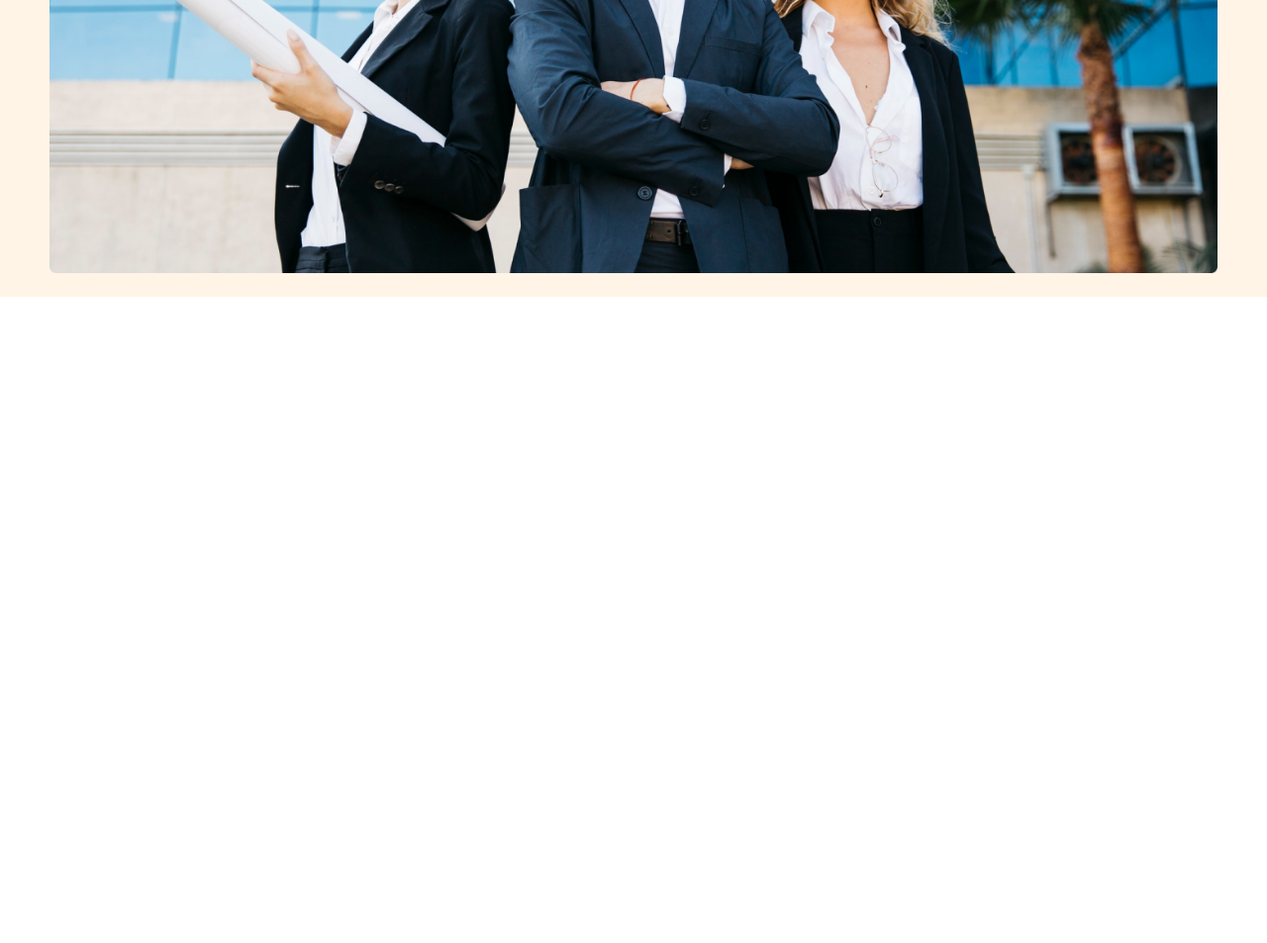
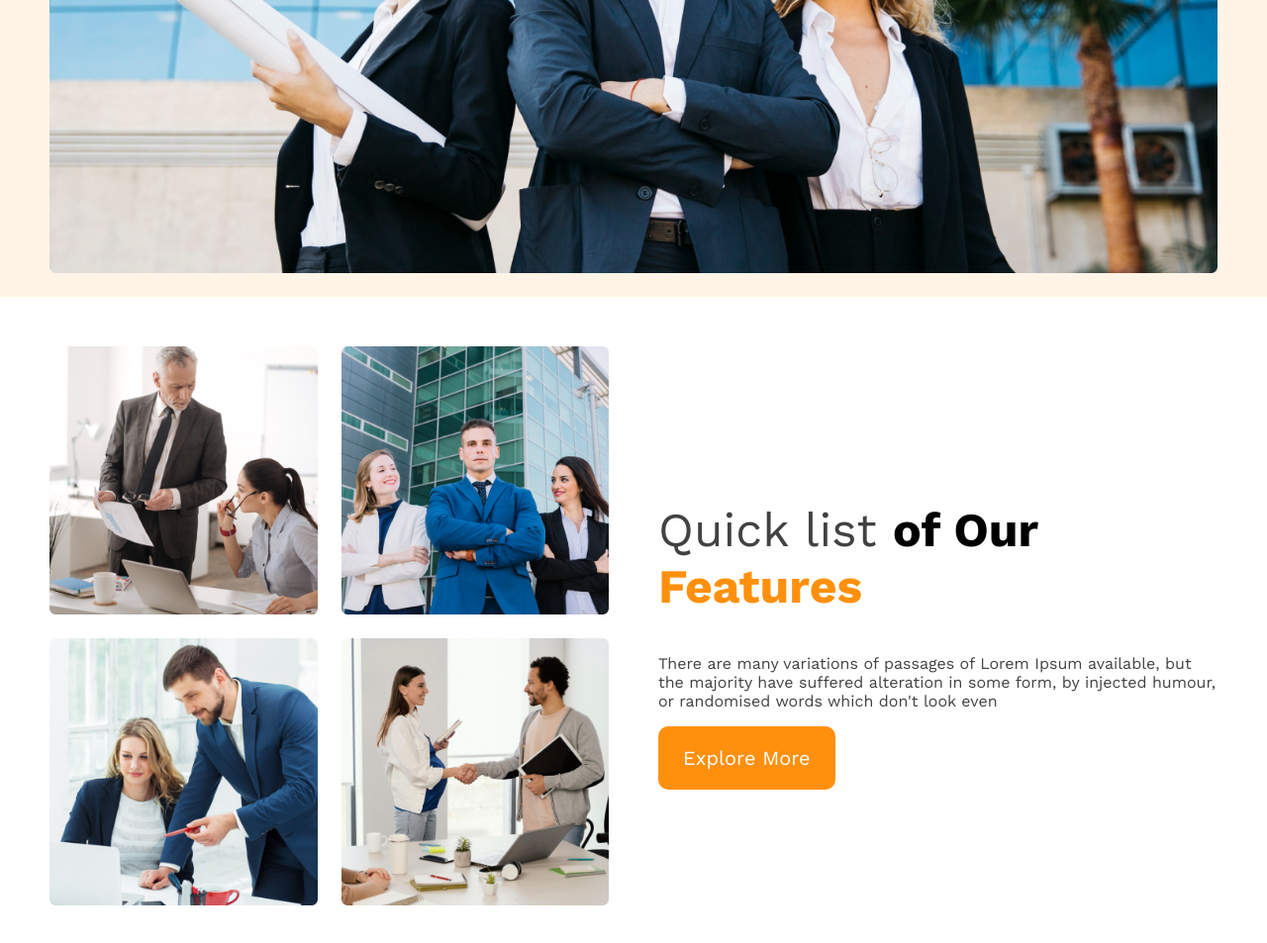
Before and after one commit to shakil200409/g3-architact-practice, a plain HTML site: page index.html in a window 1280 px wide. Shown: the part 865-1818 px from the top of the page at 99% size. Before the commit the page ends 1165 px from the top, so only its background shows below. Drawn offline with nearby package versions, Linux system fonts and the light colour scheme.

Commit message:
Added Features List Section

```diff
--- a/index.html
+++ b/index.html
@@ -28,7 +28,7 @@
       <div class="banner">
         <div class="banner-content">
           <h1 class="banner-heading">Brand New Group of Architects</h1>
-          <p>
+          <p class="color-gray">
             There are many variations of passages of Lorem Ipsum available, but
             the majority have suffered alteration in some form, by injected
             humour, or randomised words which don't look even
@@ -36,11 +36,34 @@
           <button class="btn-primery">Explore More</button>
         </div>
         <div class="banner-img">
-            <img src="images/banner.png" alt="">
+          <img src="images/banner.png" alt="" />
         </div>
       </div>
     </header>
-    <main></main>
+    <main class="container">
+        <!-- Features List Section -->
+        <section class="display-flex feature-lists">
+          <div class="feature-img-clg display-grid">
+              <img src="images/team1.png" alt="" />
+              <img src="images/team2.png" alt="" />
+              <img src="images/team3.png" alt="" />
+              <img src="images/team4.png" alt="" />
+          </div>
+          <div class="feature-content">
+            <h2 class="color-gray feature-heading">
+              Quick list <strong class="text-bold color-black">of Our</strong
+              ><br />
+              <span class="color-orange text-bold">Features</span>
+            </h2>
+            <p class="color-gray">
+              There are many variations of passages of Lorem Ipsum available,
+              but the majority have suffered alteration in some form, by
+              injected humour, or randomised words which don't look even
+            </p>
+            <button class="btn-primery">Explore More</button>
+          </div>
+        </section>
+    </main>
     <footer></footer>
   </body>
 </html>
--- a/style.css
+++ b/style.css
@@ -10,8 +10,19 @@ body{
 }
 
 /* Text Colors */
-.color-gray {
+.color-gray{
   color: #424242;
+}
+.color-orange{
+  color: #ff900e;
+}
+.color-black{
+  color: #000;
+}
+
+/* Text Styles */
+.text-bold{
+  font-weight: 700;
 }
 
 /* Background Colors */
@@ -20,8 +31,19 @@ body{
 }
 
 /* Display Layout */
+.container{
+  max-width: 1440px;
+  margin: 0 auto;
+  padding: 50px;
+}
+
 .display-flex {
   display: flex;
+}
+.display-grid{
+  display: grid;
+  grid-template-columns: repeat(2, 1fr);
+  gap: 24px;
 }
 
 /* Button Colors & Design */
@@ -73,9 +95,43 @@ body{
   width: 100%;
 }
 
-/* Responsive Code */
+/* Features list section */
+.feature-lists{
+  gap: 50px;
+  align-items: center;
+}
+.feature-heading{
+  font-size: 3rem;
+}
+
+.feature-img-clg{
+  width: 100%;
+}
+.feature-img-clg> img{
+  height: 100%;
+  width: 100%;
+}
+
+.feature-content{
+  width: 100%;
+}
+
+/* Responsive Code for small devices*/
 @media screen and (max-width: 575px){
-  .navbar, .nav-links{
+  .navbar,
+  .nav-links,
+  .feature-lists{
+    flex-direction: column;
+    align-items: center;
+  }
+  .display-grid{
+    grid-template-columns: repeat(1, 1fr);
+  }
+}
+
+/* Responsive for medium devices */
+@media screen and (min-width: 575px) and (max-width: 990px){
+  .feature-lists{
     flex-direction: column;
     align-items: center;
   }
```
